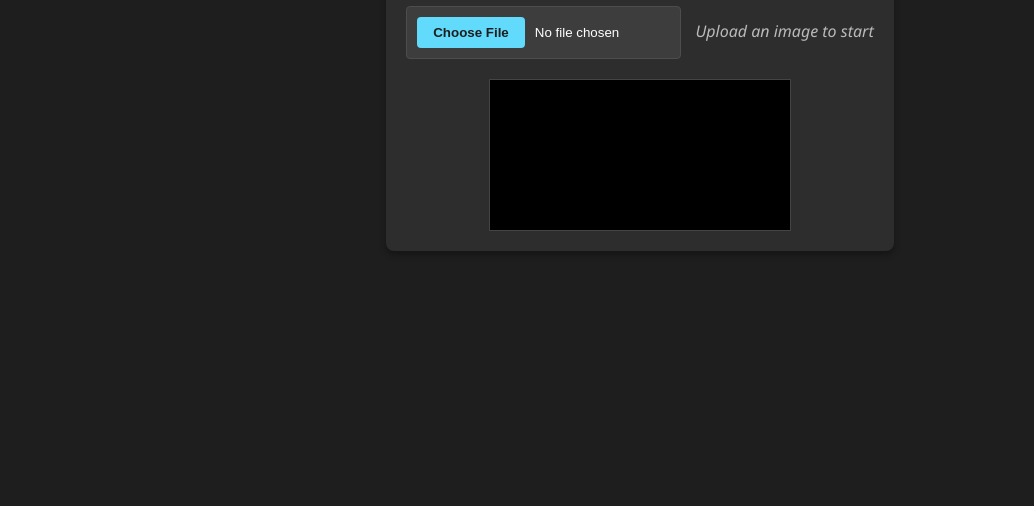
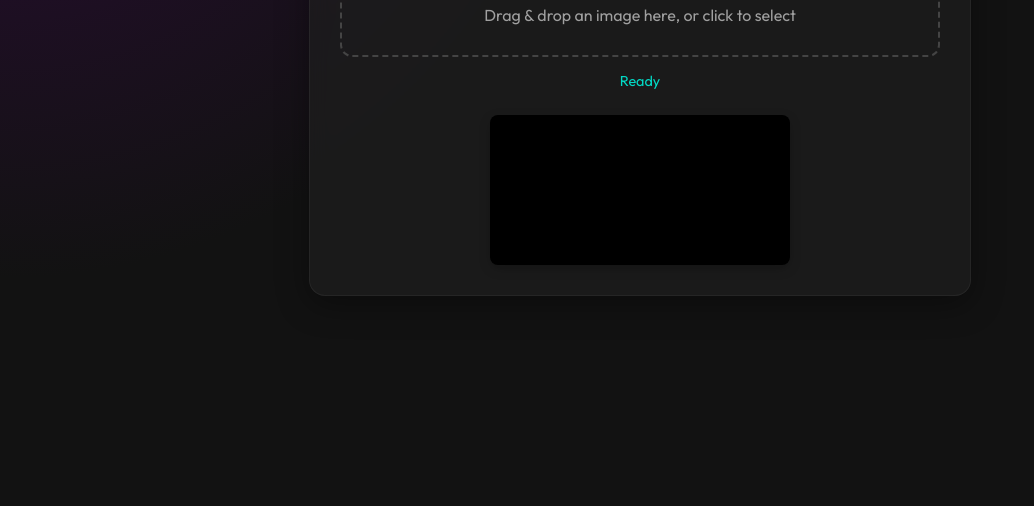
Before and after one commit to jrwxd/STIPPLING, a website built with Vite: page index.html in a window 1280 px wide. Shown: the part 334-840 px from the top of the page, without its empty margins (0-1034 px from the left). Built offline with nearby package versions, Linux system fonts and the light colour scheme.

Commit message:
feat: Implement drag-and-drop image upload functionality and refresh the user interface with a modern design.

```diff
--- a/index.html
+++ b/index.html
@@ -14,8 +14,11 @@
     <div class="container">
         <h1>Weighted Voronoi Stippling</h1>
         <div class="controls">
-            <input type="file" id="upload" accept="image/*">
-            <span id="status">Upload an image to start</span>
+            <div class="drop-zone" id="drop-zone">
+                <p>Drag & drop an image here, or click to select</p>
+                <input type="file" id="upload" accept="image/*">
+            </div>
+            <span id="status">Ready</span>
         </div>
         <canvas id="canvas"></canvas>
     </div>
--- a/script.js
+++ b/script.js
@@ -12,10 +12,35 @@ let density = []; // 1D array of density values
 let isRunning = false;
 let animationId;
 
+const dropZone = document.getElementById('drop-zone');
+
 // Handle image upload
 fileInput.addEventListener('change', async (e) => {
-    if (e.target.files.length === 0) return;
-    const file = e.target.files[0];
+    handleFiles(e.target.files);
+});
+
+dropZone.addEventListener('dragover', (e) => {
+    e.preventDefault();
+    dropZone.classList.add('dragover');
+});
+
+dropZone.addEventListener('dragleave', (e) => {
+    e.preventDefault();
+    dropZone.classList.remove('dragover');
+});
+
+dropZone.addEventListener('drop', (e) => {
+    e.preventDefault();
+    dropZone.classList.remove('dragover');
+    if (e.dataTransfer.files.length) {
+        fileInput.files = e.dataTransfer.files;
+        handleFiles(e.dataTransfer.files);
+    }
+});
+
+async function handleFiles(files) {
+    if (files.length === 0) return;
+    const file = files[0];
     const bitmap = await createImageBitmap(file);
 
     // Resize image to reasonable dimensions for performance
@@ -63,7 +88,7 @@ fileInput.addEventListener('change', async (e) => {
     if (isRunning) cancelAnimationFrame(animationId);
     isRunning = true;
     animate();
-});
+}
 
 function animate() {
     if (!isRunning) return;
--- a/style.css
+++ b/style.css
@@ -1,64 +1,106 @@
+@import url('https://fonts.googleapis.com/css2?family=Outfit:wght@300;400;600&display=swap');
+
+:root {
+    --bg-color: #121212;
+    --surface-color: #1e1e1e;
+    --primary-color: #bb86fc;
+    --secondary-color: #03dac6;
+    --text-color: #e0e0e0;
+    --text-muted: #a0a0a0;
+}
+
 body {
-    font-family: 'Segoe UI', Tahoma, Geneva, Verdana, sans-serif;
-    background-color: #1e1e1e;
-    color: #f0f0f0;
+    font-family: 'Outfit', sans-serif;
+    background-color: var(--bg-color);
+    color: var(--text-color);
     margin: 0;
     padding: 20px;
     display: flex;
     justify-content: center;
     align-items: center;
     min-height: 100vh;
+    background: radial-gradient(circle at top left, #2c0b38, #121212 40%);
 }
 
 .container {
-    background-color: #2d2d2d;
-    padding: 20px;
-    border-radius: 8px;
-    box-shadow: 0 4px 6px rgba(0, 0, 0, 0.3);
+    background: rgba(30, 30, 30, 0.7);
+    backdrop-filter: blur(10px);
+    -webkit-backdrop-filter: blur(10px);
+    padding: 30px;
+    border-radius: 16px;
+    box-shadow: 0 8px 32px 0 rgba(0, 0, 0, 0.37);
+    border: 1px solid rgba(255, 255, 255, 0.05);
     text-align: center;
     max-width: 90vw;
+    width: 600px;
+    transition: width 0.3s ease;
 }
 
 h1 {
     margin-top: 0;
-    color: #61dafb;
+    font-weight: 300;
+    letter-spacing: 1px;
+    background: linear-gradient(45deg, var(--primary-color), var(--secondary-color));
+    background-clip: text;
+    -webkit-background-clip: text;
+    -webkit-text-fill-color: transparent;
+    margin-bottom: 25px;
 }
 
 .controls {
-    margin-bottom: 20px;
+    margin-bottom: 25px;
+    display: flex;
+    flex-direction: column;
+    align-items: center;
+    gap: 15px;
 }
 
-input[type="file"] {
-    background-color: #3d3d3d;
-    color: #fff;
-    border: 1px solid #4d4d4d;
-    padding: 10px;
-    border-radius: 4px;
+.drop-zone {
+    width: 100%;
+    border: 2px dashed #444;
+    border-radius: 12px;
+    padding: 30px 20px;
+    box-sizing: border-box;
+    cursor: pointer;
+    transition: all 0.2s ease;
+    position: relative;
+    overflow: hidden;
+}
+
+.drop-zone:hover,
+.drop-zone.dragover {
+    border-color: var(--primary-color);
+    background: rgba(187, 134, 252, 0.05);
+}
+
+.drop-zone p {
+    margin: 0;
+    pointer-events: none;
+    color: var(--text-muted);
+}
+
+.drop-zone input[type="file"] {
+    position: absolute;
+    top: 0;
+    left: 0;
+    width: 100%;
+    height: 100%;
+    opacity: 0;
     cursor: pointer;
 }
 
-input[type="file"]::-webkit-file-upload-button {
-    background-color: #61dafb;
-    color: #1e1e1e;
-    border: none;
-    padding: 8px 16px;
-    border-radius: 4px;
-    cursor: pointer;
-    font-weight: bold;
-    margin-right: 10px;
-}
-
 #canvas {
-    border: 1px solid #444;
-    background-color: #000;
+    border-radius: 8px;
+    box-shadow: 0 4px 12px rgba(0, 0, 0, 0.2);
     display: block;
     margin: 0 auto;
     max-width: 100%;
     height: auto;
+    background-color: #000;
 }
 
 #status {
-    margin-left: 10px;
-    font-style: italic;
-    color: #bbb;
+    font-size: 0.9em;
+    color: var(--secondary-color);
+    min-height: 1.2em;
 }
```
